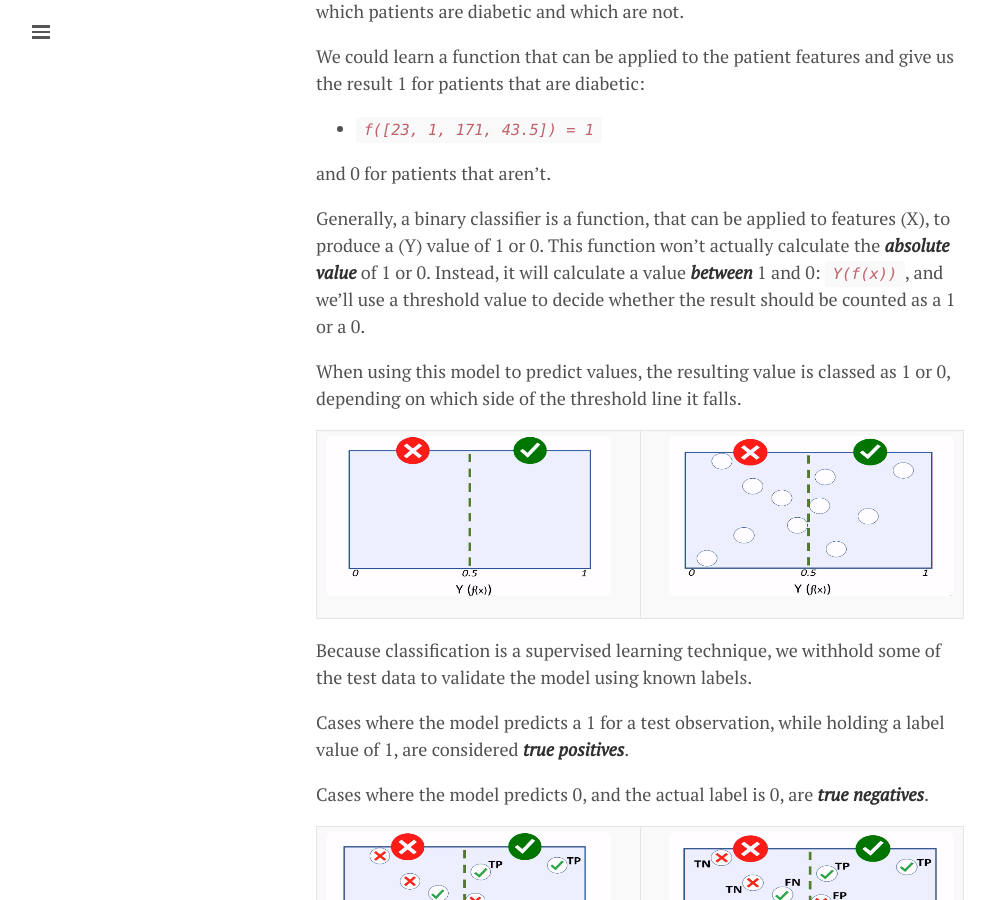
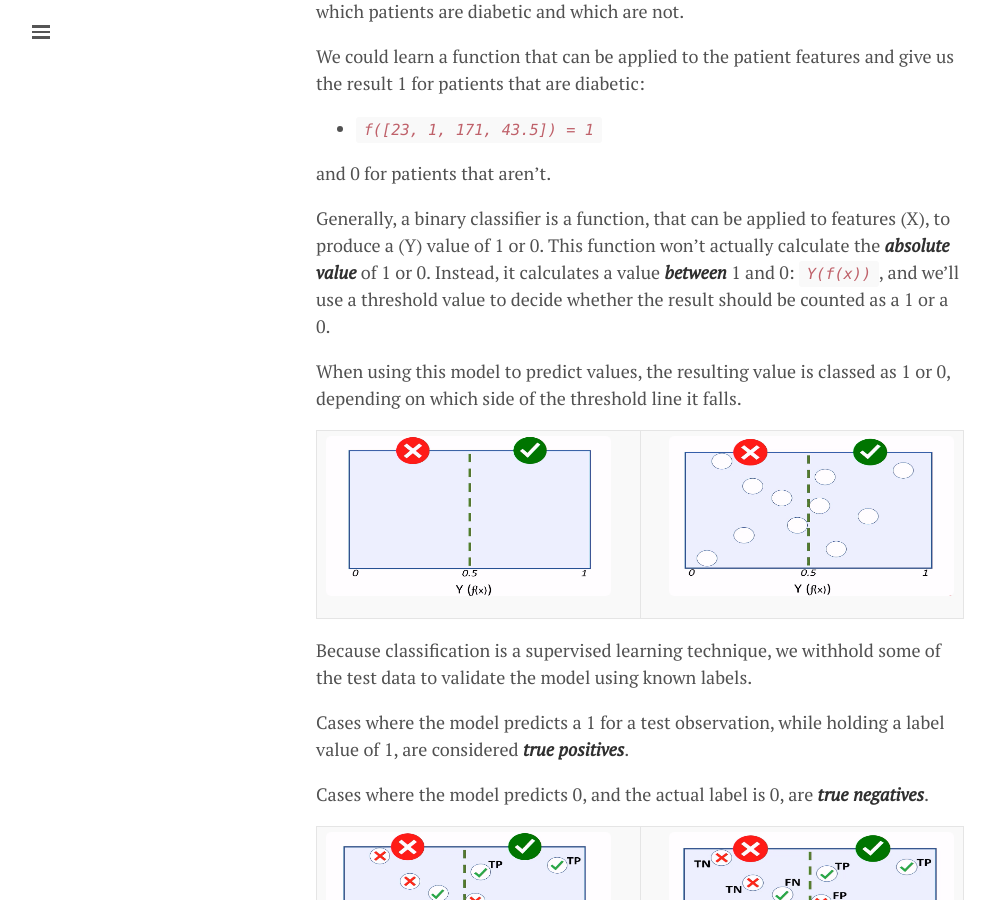
Before and after one commit to lgeurts/lgeurts.github.io, a Jekyll site: the page built from _posts/2018-06-29-artificial-intelligence-basics.md, in a window 1280 px wide and 900 px high, scrolled down 5511 px. Shown: the whole window, without its empty margins (0-995 px from the left). Built offline with Jekyll 4.4.1, drawn with Linux system fonts in a browser that asks for light colours; nearby versions of some CDN libraries.

Commit message:
Update 2018-06-29-artificial-intelligence-basics.md

```diff
--- a/_posts/2018-06-29-artificial-intelligence-basics.md
+++ b/_posts/2018-06-29-artificial-intelligence-basics.md
@@ -149,7 +149,7 @@ We could learn a function that can be applied to the patient features and give u
 
 and 0 for patients that aren't.
 
-Generally, a binary classifier is a function, that can be applied to features (X), to produce a (Y) value of 1 or 0. This function won't actually calculate the ***absolute value*** of 1 or 0. Instead, it will calculate a value ***between*** 1 and 0: *`Y(f(x))`*, and we'll use a threshold value to decide whether the result should be counted as a 1 or a 0.
+Generally, a binary classifier is a function, that can be applied to features (X), to produce a (Y) value of 1 or 0. This function won't actually calculate the ***absolute value*** of 1 or 0. Instead, it calculates a value ***between*** 1 and 0: *`Y(f(x))`*, and we'll use a threshold value to decide whether the result should be counted as a 1 or a 0.
 
 When using this model to predict values, the resulting value is classed as 1 or 0, depending on which side of the threshold line it falls.
 
```
